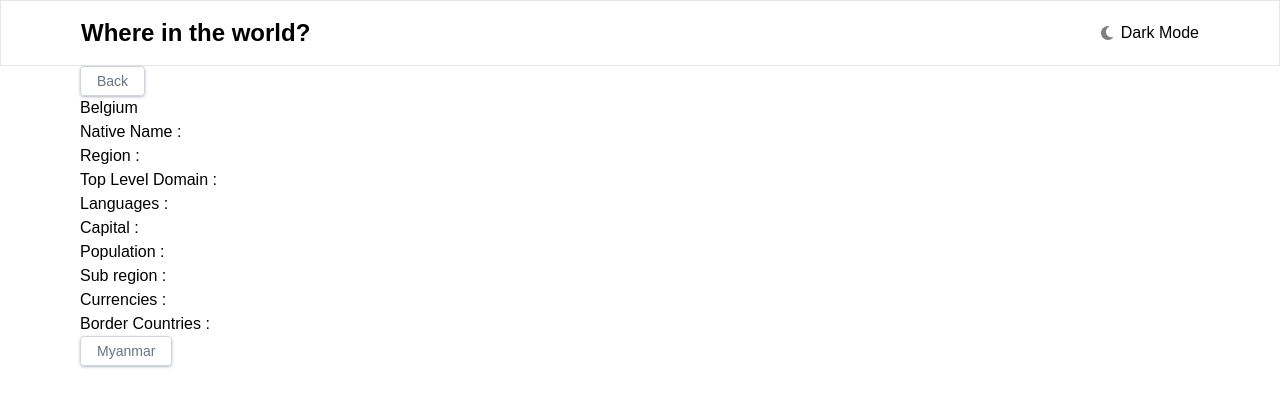
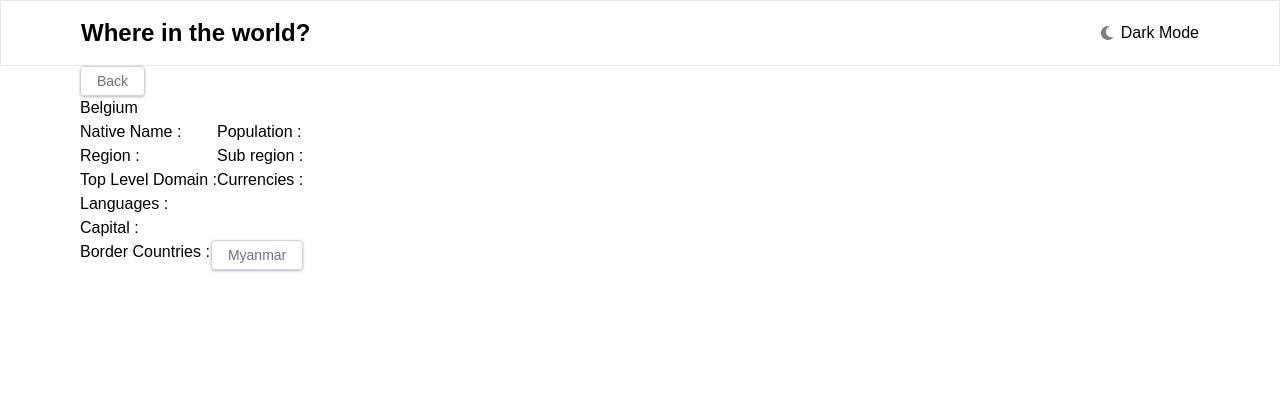
Before and after one commit to giwangdk/Rest-Countries-ReactJS, a React (Create React App) app: page /detail/1 in a window 1280 px wide. Shown: the top 406 px of the page. Built offline with nearby package versions, Linux system fonts and the light colour scheme.

Commit message:
refactor(detail): refactor and styling for detail page
- Refactor by split them into component molecules
- Styling with flexbox

```diff
--- a/src/Pages/Detail/index.jsx
+++ b/src/Pages/Detail/index.jsx
@@ -1,6 +1,8 @@
 /* eslint-disable quotes */
 import React from "react";
 import Button from "../../components/atoms/Button";
+import BorderCountries from "../../components/molecules/BorderCountries";
+import DescriptionBody from "../../components/molecules/DescriptionBody";
 
 function Detail() {
   return (
@@ -10,26 +12,8 @@ function Detail() {
         <img src="/" alt="" />
         <div className="description">
           <h2>Belgium</h2>
-          <div className="description-body">
-            <div className="body-left">
-              <p>Native Name : </p>
-              <p>Region : </p>
-              <p>Top Level Domain :</p>
-              <p>Languages : </p>
-              <p>Capital : </p>
-            </div>
-            <div className="body-ri">
-              <p>Population : </p>
-              <p>Sub region : </p>
-              <p>Currencies : </p>
-            </div>
-          </div>
-          <div className="border-countries">
-            <p>Border Countries : </p>
-            <div className="border-group">
-              <Button label="Myanmar" />
-            </div>
-          </div>
+          <DescriptionBody />
+          <BorderCountries />
         </div>
       </div>
     </>
--- /dev/null
+++ b/src/components/molecules/BorderCountries/index.jsx
@@ -0,0 +1,16 @@
+/* eslint-disable quotes */
+import React from "react";
+import Button from "../../atoms/Button";
+
+function BorderCountries() {
+  return (
+    <div className="border-countries flex justify-between">
+      <p>Border Countries : </p>
+      <div className="border-group">
+        <Button label="Myanmar" />
+      </div>
+    </div>
+  );
+}
+
+export default BorderCountries;
--- /dev/null
+++ b/src/components/molecules/DescriptionBody/index.jsx
@@ -0,0 +1,23 @@
+/* eslint-disable quotes */
+import React from "react";
+
+function DescriptionBody() {
+  return (
+    <div className="description-body flex justify-between">
+      <div className="body-left">
+        <p>Native Name : </p>
+        <p>Region : </p>
+        <p>Top Level Domain :</p>
+        <p>Languages : </p>
+        <p>Capital : </p>
+      </div>
+      <div className="body-right">
+        <p>Population : </p>
+        <p>Sub region : </p>
+        <p>Currencies : </p>
+      </div>
+    </div>
+  );
+}
+
+export default DescriptionBody;
--- a/src/components/molecules/index.js
+++ b/src/components/molecules/index.js
@@ -1,5 +1,9 @@
 /* eslint-disable import/prefer-default-export */
 import Navbar from './Navbar';
 import CardCountry from './CardCountry';
+import DescriptionBody from './DescriptionBody';
+import BorderCountries from './BorderCountries';
 
-export { Navbar, CardCountry };
+export {
+  Navbar, CardCountry, DescriptionBody, BorderCountries,
+};
```
